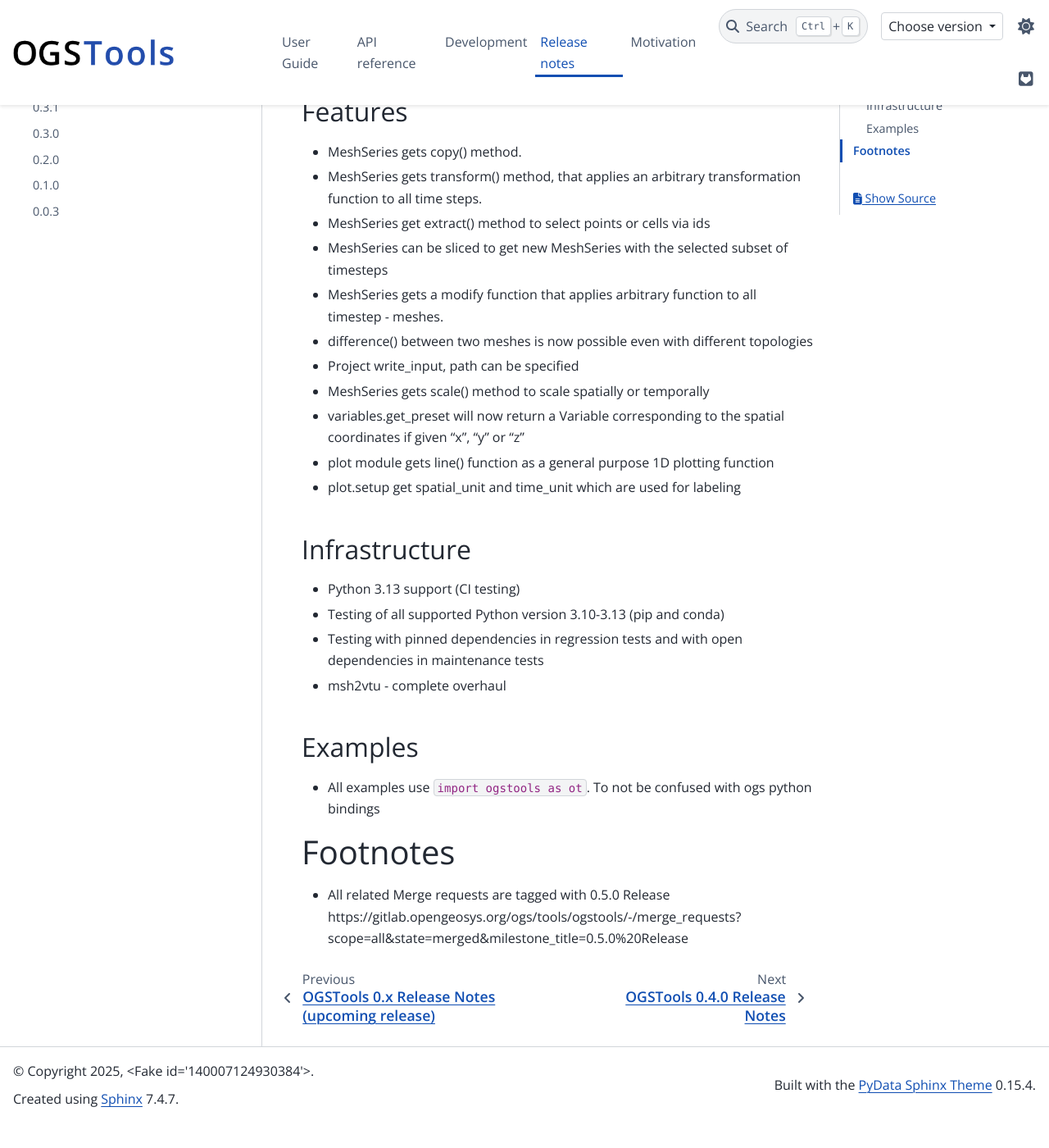
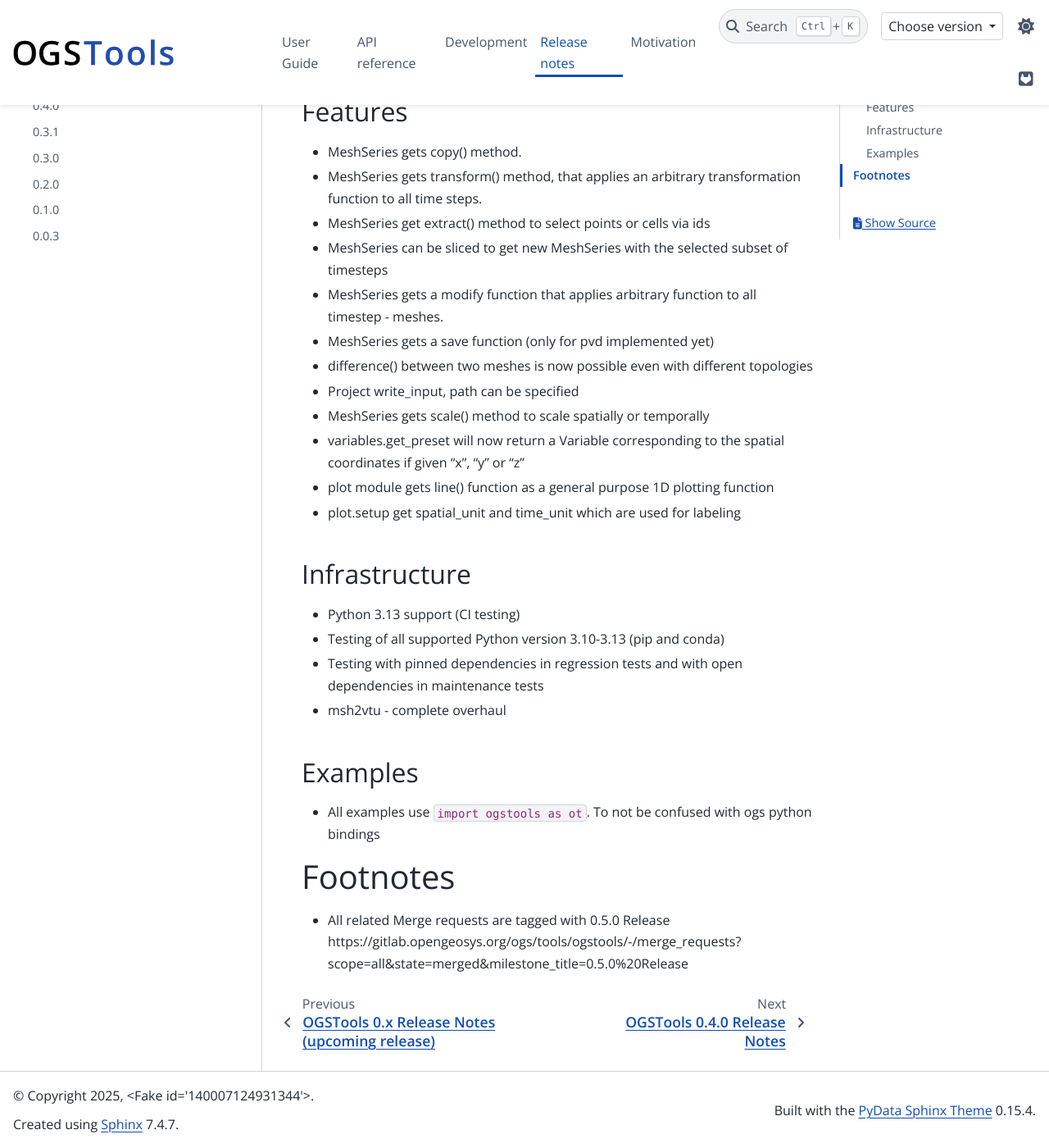
Before and after one commit to ufz/ogstools, a Sphinx documentation site: the page built from docs/releases/ogstools-0.5.0.md, in a window 1280 px wide and 1400 px high, scrolled down 1179 px. Shown: the whole window at 82% size. Built offline with Sphinx 7.4.7 and the PyData theme 0.15.4, drawn with Linux system fonts in a browser that asks for light colours; pages that are not in the unit, such as notebooks, are missing from menus; the version number could not be read and is left out; comment, search, counter and statistics services are not loaded; before the commit the page ends 2549 px from its top, so only the background shows below that.

Commit message:
Update release notes

```diff
--- a/docs/releases/ogstools-0.5.0.md
+++ b/docs/releases/ogstools-0.5.0.md
@@ -37,6 +37,7 @@
 - MeshSeries get extract() method to select points or cells via ids
 - MeshSeries can be sliced to get new MeshSeries with the selected subset of timesteps
 - MeshSeries gets a modify function that applies arbitrary function to all timestep - meshes.
+- MeshSeries gets a save function (only for pvd implemented yet)
 - difference() between two meshes is now possible even with different topologies
 - Project write_input, path can be specified
 - MeshSeries gets scale() method to scale spatially or temporally
```
